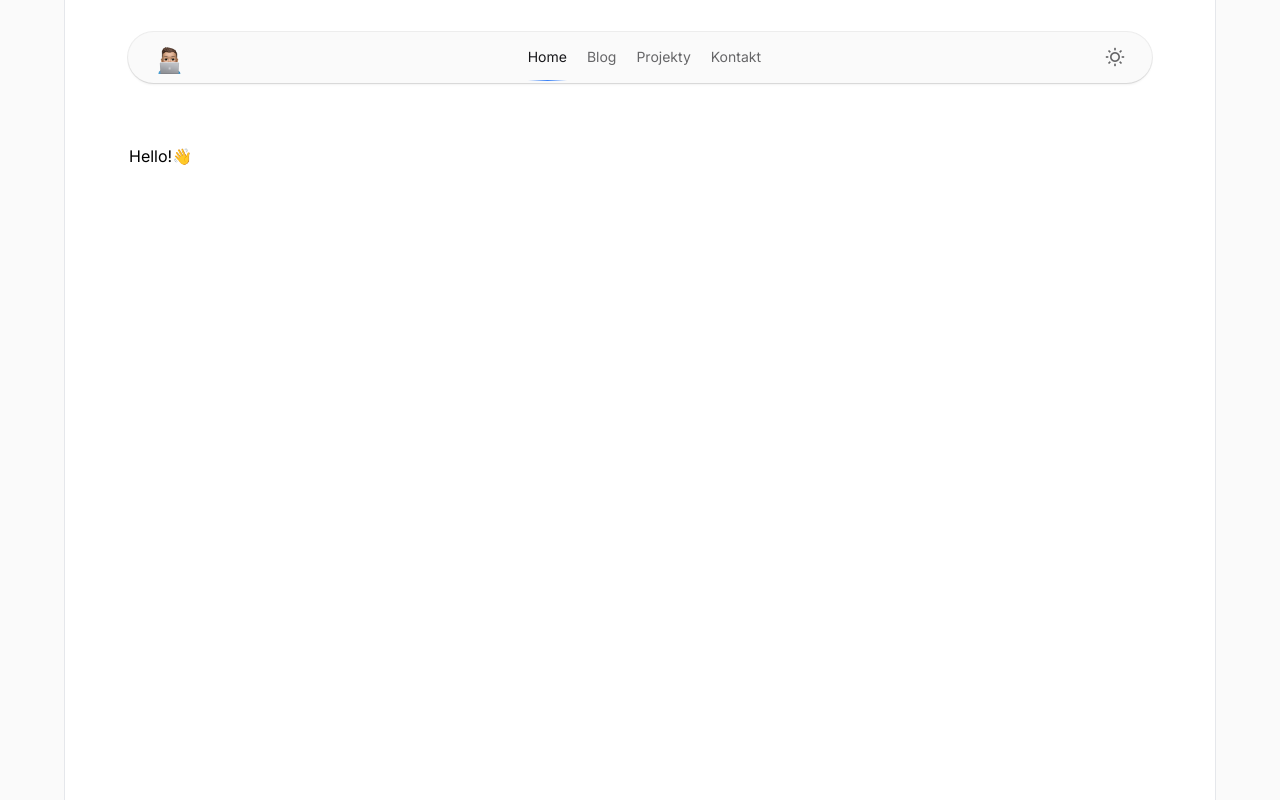
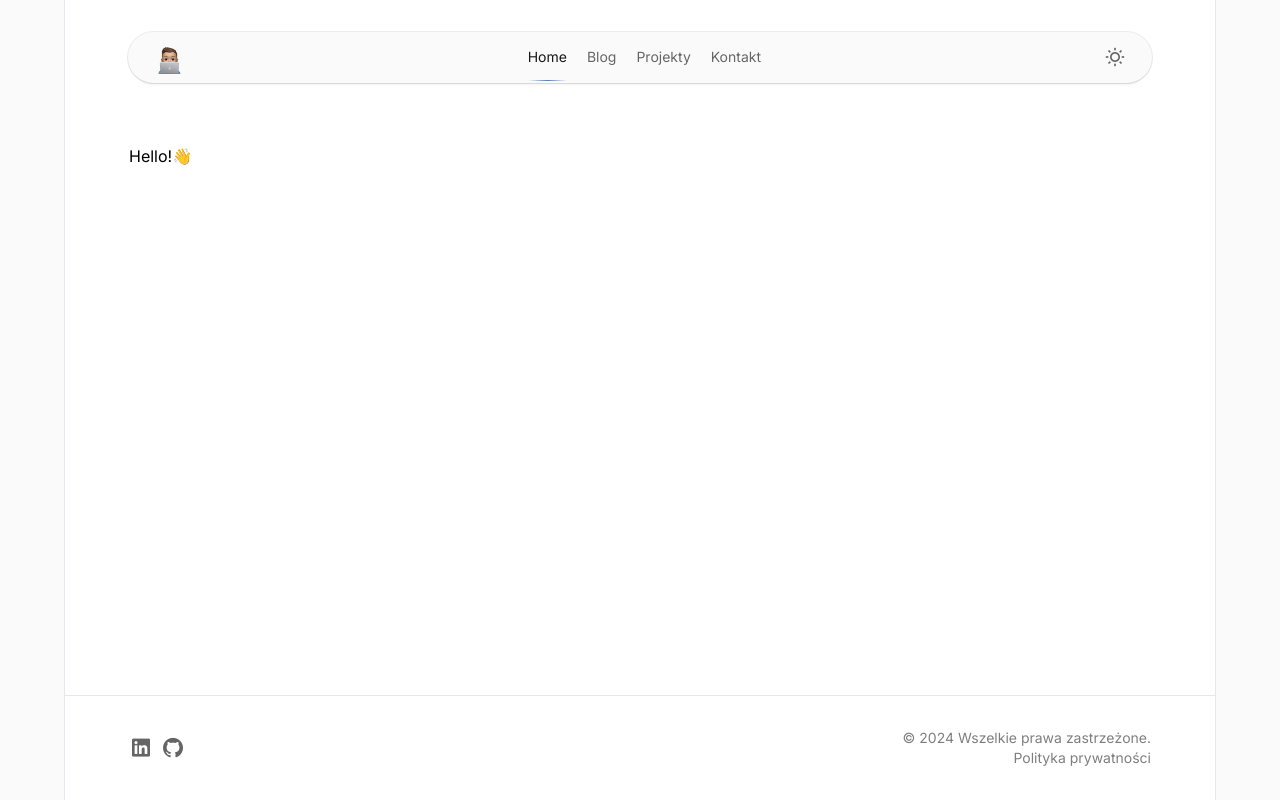
Before and after one commit to abieniek03/abieniek.dev, a Next.js app: page / in a window 1280 px wide. Built offline with nearby package versions, Linux system fonts and the light colour scheme.

Commit message:
add: footer

```diff
--- /dev/null
+++ b/app/_components/Footer.tsx
@@ -0,0 +1,32 @@
+import Link from "next/link";
+
+export function Footer() {
+  const currentYear = new Date().getFullYear();
+
+  return (
+    <footer className="flex w-full flex-col items-center justify-between gap-2 border-t px-4 py-8 text-sm sm:px-8 md:flex-row md:gap-0 md:px-16">
+      <div className="flex gap-2 text-2xl">
+        <a
+          href="https://www.linkedin.com/in/adrian-bieniek/"
+          target="_blank"
+          className="opacity-60 hover:opacity-75"
+        >
+          <i className="ri-linkedin-box-fill"></i>
+        </a>
+        <a
+          href="https://github.com/abieniek03"
+          target="_blank"
+          className="opacity-60 hover:opacity-75"
+        >
+          <i className="ri-github-fill"></i>
+        </a>
+      </div>
+      <div className="text-center opacity-50 md:text-right">
+        <p>&copy; {currentYear} Wszelkie prawa zastrzeżone.</p>
+        <Link href="/polityka-prywatnosci" className="hover:underline">
+          Polityka prywatności
+        </Link>
+      </div>
+    </footer>
+  );
+}
--- a/app/_hoc/MainLayout.tsx
+++ b/app/_hoc/MainLayout.tsx
@@ -1,9 +1,13 @@
 import { type ReactNode } from "react";
+import { Navbar } from "../_components/Navbar";
+import { Footer } from "../_components/Footer";
 
 export function MainLayout({ children }: { children: ReactNode }) {
   return (
-    <div className="m-auto min-h-screen border-x bg-light px-4 pt-36 dark:border-light/10 dark:bg-dark sm:max-w-xl sm:px-8 md:max-w-2xl md:px-16 lg:max-w-4xl xl:max-w-6xl">
-      {children}
+    <div className="m-auto flex min-h-screen flex-col justify-between border-x bg-light dark:border-light/10 dark:bg-dark sm:max-w-xl md:max-w-2xl lg:max-w-4xl xl:max-w-6xl">
+      <Navbar />
+      <main className="px-4 pt-36 sm:px-8 md:px-16">{children}</main>
+      <Footer />
     </div>
   );
 }
--- a/app/layout.tsx
+++ b/app/layout.tsx
@@ -7,6 +7,7 @@ import "remixicon/fonts/remixicon.css";
 import { NextThemeProvider } from "./_hoc/NextThemeButton";
 import { MainLayout } from "./_hoc/MainLayout";
 import { Navbar } from "./_components/Navbar";
+import { Footer } from "./_components/Footer";
 
 const font = Inter({ subsets: ["latin"] });
 
@@ -23,10 +24,7 @@ export default function RootLayout({
     <html lang="pl" className="scroll-smooth">
       <body className={`${font.className} bg-light-darker dark:bg-dark-darker`}>
         <NextThemeProvider>
-          <MainLayout>
-            <Navbar />
-            {children}
-          </MainLayout>
+          <MainLayout>{children}</MainLayout>
         </NextThemeProvider>
       </body>
     </html>
```
